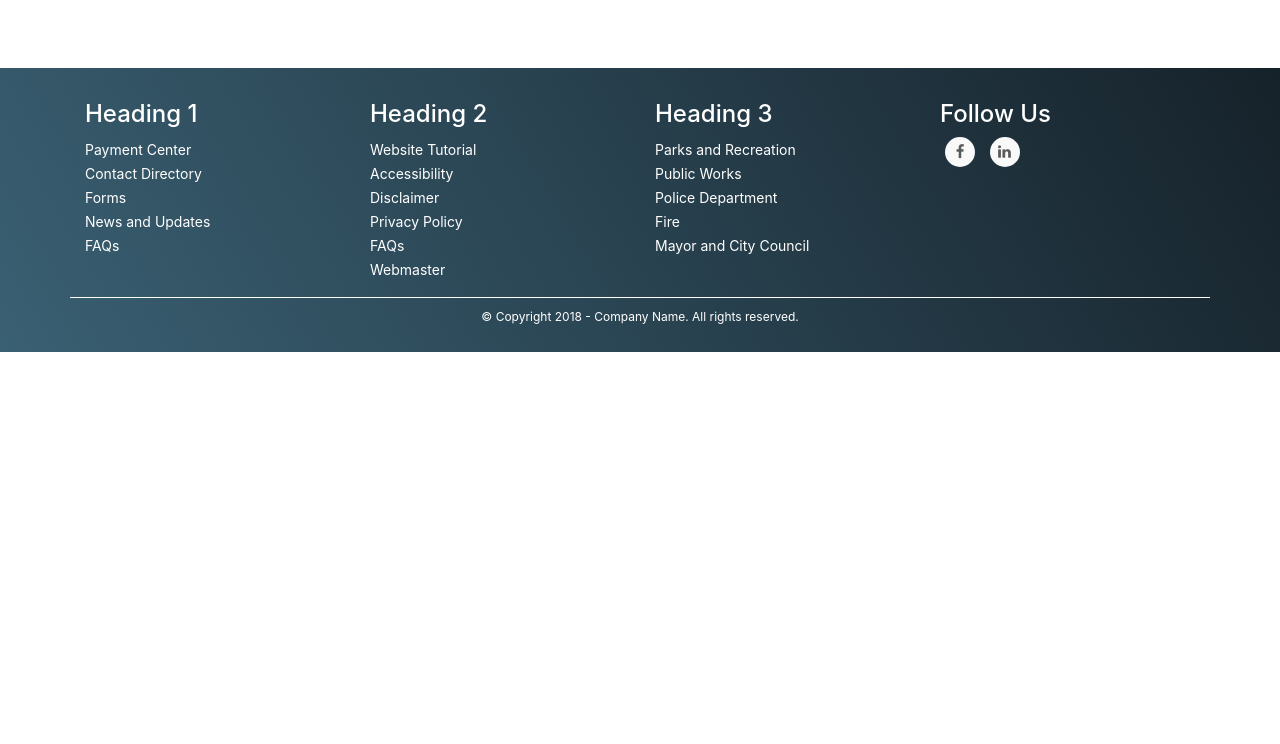
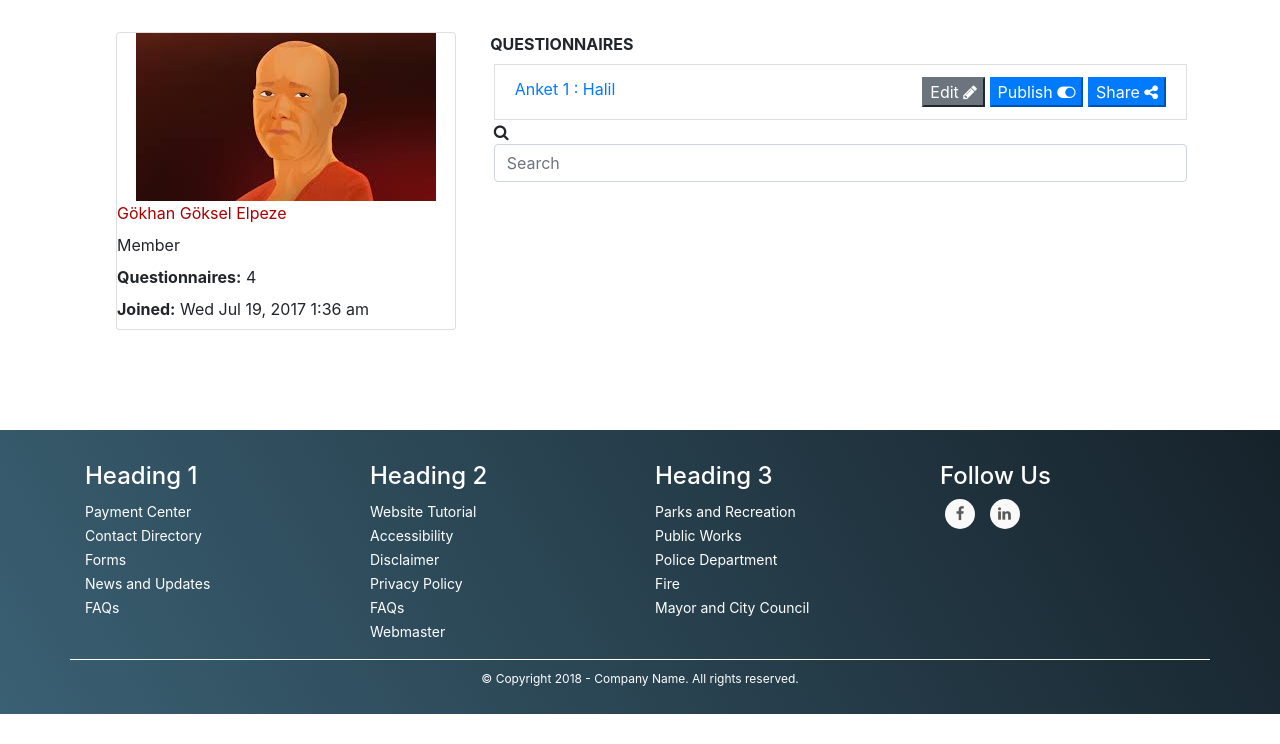
Before and after one commit to gokselelpeze/deuque, a CodeIgniter app: page /deuque/profile in a window 1280 px wide. Shown: the part 56-800 px from the top of the page. Run offline with CodeIgniter, Linux system fonts and the light colour scheme.

Commit message:
profile page

```diff
--- a/application/views/login.php
+++ b/application/views/login.php
@@ -1,13 +1,10 @@
 <?php include 'header.php';?>
-
-
             <div class="container">
                 <div class="pt-5 mt-5">
                     <h1 class="text-center">Login</h1>
                 <div class="row">
                     <div class="col-md-5 mx-auto">
                         <div class="card card-body">
-
                             <form id="submitForm" action="/login" method="post" data-parsley-validate="" data-parsley-errors-messages-disabled="true" novalidate="" _lpchecked="1"><input type="hidden" name="_csrf" value="7635eb83-1f95-4b32-8788-abec2724a9a4">
                                 <div class="form-group required">
                                     <lSabel for="username">Username / Email</lSabel>
--- a/application/views/profile.php
+++ b/application/views/profile.php
@@ -1,5 +1,41 @@
-<?php include 'header.php'?>
-    <div class="container">
-        <p>bla</p>
+<?php include 'header.php' ?>
+<div class="container">
+    <div><p><label for="x"></label></p></div>
+    <div><p><label for="x"></label></p></div>
+
+    <div class="row mt-4 ml-3 justify-content-center">
+        <div class="col-md-4 col-4">
+            <div class="card">
+                <div class="d-flex justify-content-center">
+                    <img alt="" class="avatar width-full rounded-2 rounded-0"
+                         src="assets/img/ibrahim.jpg">
+                </div>
+                <div>
+                    <dd style="color: #AA0000;">Gökhan Göksel Elpeze
+                    <dd class="profile-rank">Member
+                    <dd class="questionnaire-count"><strong>Questionnaires:</strong> 4
+                    <dd class="profile-joined"><strong>Joined:</strong> Wed Jul 19, 2017 1:36 am
+                </div>
+            </div>
+        </div>
+        <div class="col-8">
+            <label for=""></label> <strong>QUESTIONNAIRES</strong>
+            <ul class=" list-group p-2">
+                <a href="">
+                    <li class="d-flex justify-content-between list-group-item">Anket 1 : Halil
+                </a>
+                <div>
+                    <button class="btn-secondary" disabled>Edit <i class="fa fa-pencil"></i></button>
+                    <button class="btn-primary">Publish <i class="fa fa-toggle-on"></i></button>
+                    <button class="btn-primary">Share <i class="fa fa-share-alt"></i></button>
+                </div>
+                </li>
+                <div class="form-group has-search">
+                    <span class="fa fa-search form-control-feedback"></span>
+                    <input type="text" class="form-control" placeholder="Search">
+                </div>
+            </ul>
+        </div>
     </div>
-<?php include 'footer.php'?>
+</div>
+<?php include 'footer.php' ?>
--- a/application/views/signup.php
+++ b/application/views/signup.php
@@ -1,6 +1,4 @@
 <?php include 'header.php';?>
-
-
             <div class="container">
                 <div class="pt-5 mt-5">
                     <h1 class="text-center">Sign up</h1>
```
